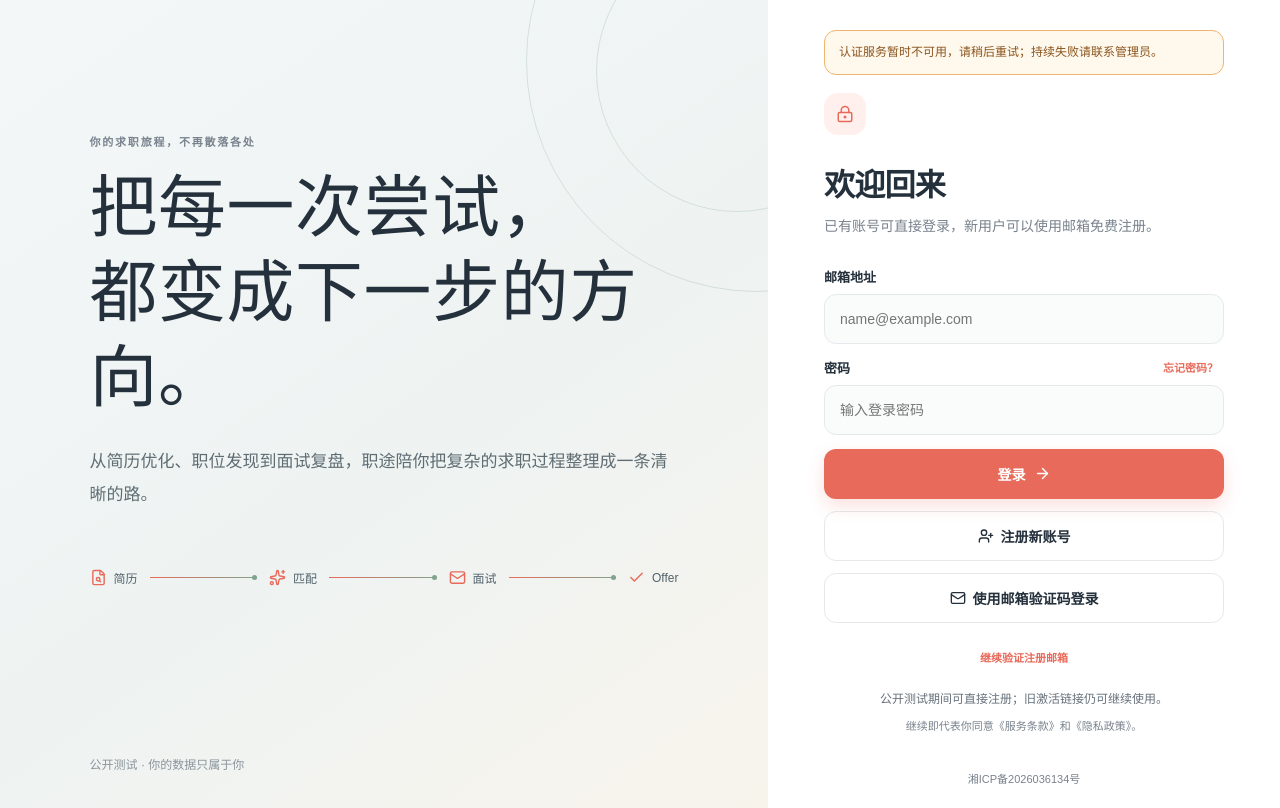
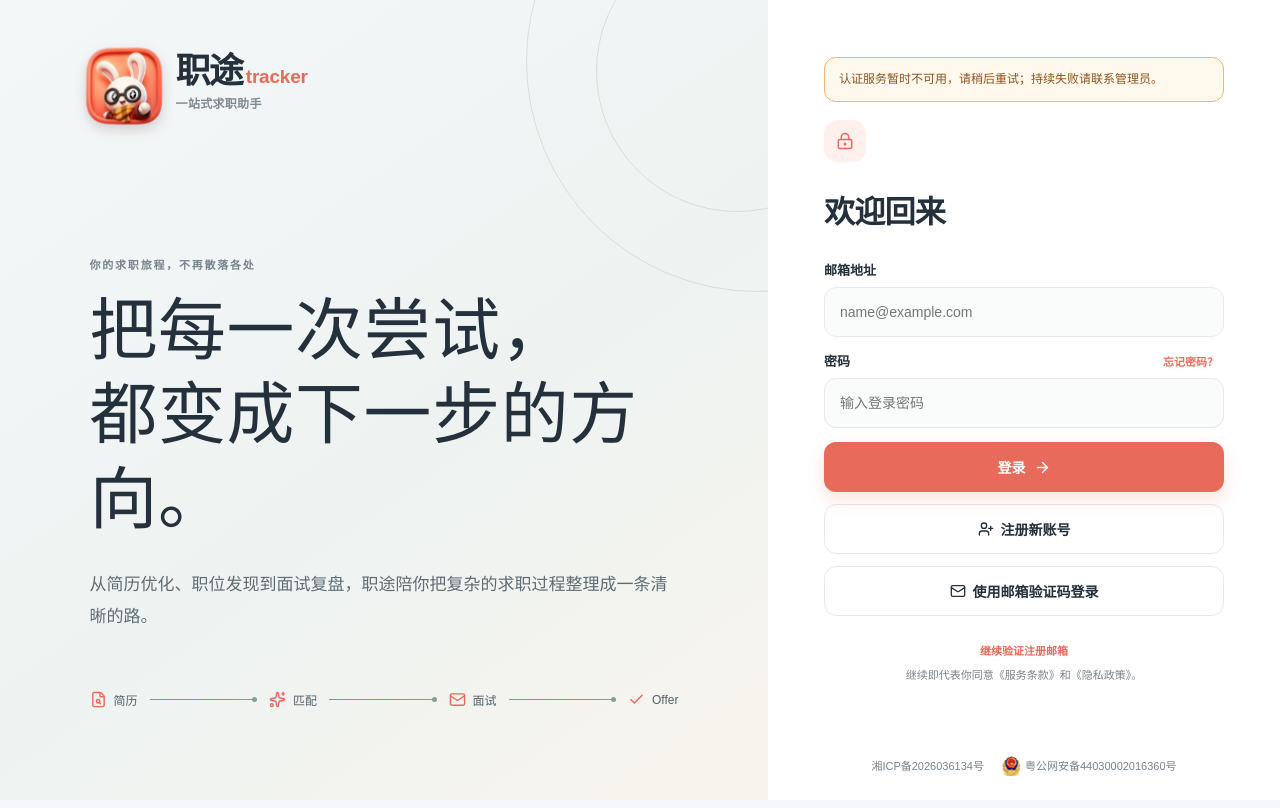
Before and after one commit to UKJail/zhitu-campus-recruitment-tracker, a Next.js app: page / in a window 1280 px wide. Built offline with nearby package versions, Linux system fonts and the light colour scheme; no server answers.

Commit message:
fix: publish security filing and simplify auth landing page

```diff
--- a/src/app/page.tsx
+++ b/src/app/page.tsx
@@ -2,11 +2,10 @@
 
 import { ArrowLeft, ArrowRight, Check, FileSearch, KeyRound, LockKeyhole, Mail, MailCheck, Sparkles, UserPlus } from "lucide-react";
 import { BrandMascot } from "@/components/brand-mascot";
+import Image from "next/image";
 import { useRouter } from "next/navigation";
 import { FormEvent, useEffect, useState } from "react";
 import { getSupabaseBrowserClient } from "@/lib/supabase/client";
-
-const SHOW_AUTH_BRAND_LOGO = false;
 
 export default function LoginPage() {
   const router = useRouter();
@@ -300,25 +299,24 @@ export default function LoginPage() {
 
   return <main className="login-page">
     <section className="login-story">
-      {SHOW_AUTH_BRAND_LOGO && <div className="brand brand-large">
+      <div className="brand brand-large">
         <BrandMascot />
-        <span className="login-brand-lockup"><strong>职途<em>tracker</em></strong><small>一个一站式求职助手网站。</small></span>
-      </div>}
+        <span className="login-brand-lockup"><strong>职途<em>tracker</em></strong><small>一站式求职助手</small></span>
+      </div>
       <div className="story-copy"><p className="eyebrow">你的求职旅程，不再散落各处</p><h1>把每一次尝试，<br />都变成下一步的方向。</h1><p className="story-lead">从简历优化、职位发现到面试复盘，职途陪你把复杂的求职过程整理成一条清晰的路。</p><div className="route-preview" aria-hidden="true"><span><FileSearch size={17} /> 简历</span><i /><span><Sparkles size={17} /> 匹配</span><i /><span><Mail size={17} /> 面试</span><i /><span><Check size={17} /> Offer</span></div></div>
-      <p className="login-note">公开测试 · 你的数据只属于你</p>
     </section>
     <section className="login-panel"><div className="login-card">
       {authServiceError && <p className="auth-service-alert" role="alert">{authServiceError}</p>}
       {screen === "login" && <>
-        <span className="mini-icon"><LockKeyhole size={18} /></span><h2>欢迎回来</h2><p>已有账号可直接登录，新用户可以使用邮箱免费注册。</p><form onSubmit={signIn}>
+        <span className="mini-icon"><LockKeyhole size={18} /></span><h2>欢迎回来</h2><form onSubmit={signIn}>
           <label htmlFor="email">邮箱地址</label><input id="email" name="login-email" type="email" required autoComplete="email" value={loginEmail} onChange={(event) => setLoginEmail(event.target.value)} placeholder="name@example.com" />
           <div className="password-label-row"><label htmlFor="password">密码</label><button type="button" onClick={() => { setError(""); setLoginPassword(""); setRecoveryEmail(""); setScreen("recovery"); }}>忘记密码？</button></div><input id="password" name="login-password" type="password" required autoComplete="current-password" value={loginPassword} onChange={(event) => setLoginPassword(event.target.value)} placeholder="输入登录密码" />
           {error && <p className="form-error" role="alert">{error}</p>}
           <button className="primary-button wide" type="submit" disabled={loading}>{loading ? "正在登录…" : "登录"}{!loading && <ArrowRight size={17} />}</button>
-        </form><button className="secondary-button wide auth-method-button" type="button" disabled={loading} onClick={openRegistration}><UserPlus size={16} />注册新账号</button><button className="secondary-button wide auth-method-button" type="button" disabled={loading} onClick={() => openLoginCode(loginEmail)}><Mail size={16} />使用邮箱验证码登录</button><button className="auth-back-button" type="button" disabled={loading} onClick={openRegistrationVerification}>继续验证注册邮箱</button><p className="activation-hint">公开测试期间可直接注册；旧激活链接仍可继续使用。</p><p className="legal-copy">继续即代表你同意《服务条款》和《隐私政策》。</p>
+        </form><button className="secondary-button wide auth-method-button" type="button" disabled={loading} onClick={openRegistration}><UserPlus size={16} />注册新账号</button><button className="secondary-button wide auth-method-button" type="button" disabled={loading} onClick={() => openLoginCode(loginEmail)}><Mail size={16} />使用邮箱验证码登录</button><button className="auth-back-button" type="button" disabled={loading} onClick={openRegistrationVerification}>继续验证注册邮箱</button><p className="legal-copy">继续即代表你同意《服务条款》和《隐私政策》。</p>
       </>}
       {screen === "register" && <>
-        <span className="mini-icon recovery-icon"><KeyRound size={18} /></span><h2>注册职途</h2><p>无需邀请码，使用邮箱创建你的公开测试账号。</p><form onSubmit={register}>
+        <span className="mini-icon recovery-icon"><KeyRound size={18} /></span><h2>注册职途</h2><form onSubmit={register}>
           <label htmlFor="register-email">邮箱地址</label><input id="register-email" name="register-email" type="email" required autoComplete="email" value={registrationEmail} onChange={(event) => setRegistrationEmail(event.target.value)} placeholder="name@example.com" />
           <label htmlFor="register-display-name">用户 ID</label><input id="register-display-name" name="register-display-name" type="text" required minLength={2} maxLength={24} autoComplete="nickname" value={registrationDisplayName} onChange={(event) => setRegistrationDisplayName(event.target.value)} placeholder="例如：秋招小李" />
           <label htmlFor="register-password">设置密码</label><input id="register-password" name="register-password" type="password" required minLength={8} maxLength={72} autoComplete="new-password" value={registrationPassword} onChange={(event) => setRegistrationPassword(event.target.value)} placeholder="至少 8 位，包含字母和数字" />
@@ -358,8 +356,12 @@ export default function LoginPage() {
         <span className="mail-orbit"><MailCheck size={27} /></span><h2>请检查邮箱</h2><p>如果该邮箱已注册，你会收到密码重置邮件。请在邮件有效期内打开链接并设置新密码。</p><button className="secondary-button wide" type="button" onClick={returnToLogin}><ArrowLeft size={15} />返回登录</button>
       </div>}
     </div>
-      <footer className="icp-footer">
-        <a href="https://beian.miit.gov.cn/" target="_blank" rel="noreferrer">湘ICP备2026036134号</a>
+      <footer className="icp-footer" aria-label="网站备案信息">
+        <a href="https://beian.miit.gov.cn/" target="_blank" rel="noopener noreferrer">湘ICP备2026036134号</a>
+        <a href="https://beian.mps.gov.cn/#/query/webSearch?code=44030002016360" target="_blank" rel="noopener noreferrer">
+          <Image src="/beian-icon.png" alt="" aria-hidden="true" width={18} height={20} unoptimized />
+          <span>粤公网安备44030002016360号</span>
+        </a>
       </footer>
     </section>
   </main>;
```
Also changed, not shown: public/beian-icon.png (added), src/app/globals.css, 1 other file (tests, documents, lock files or other folders).
